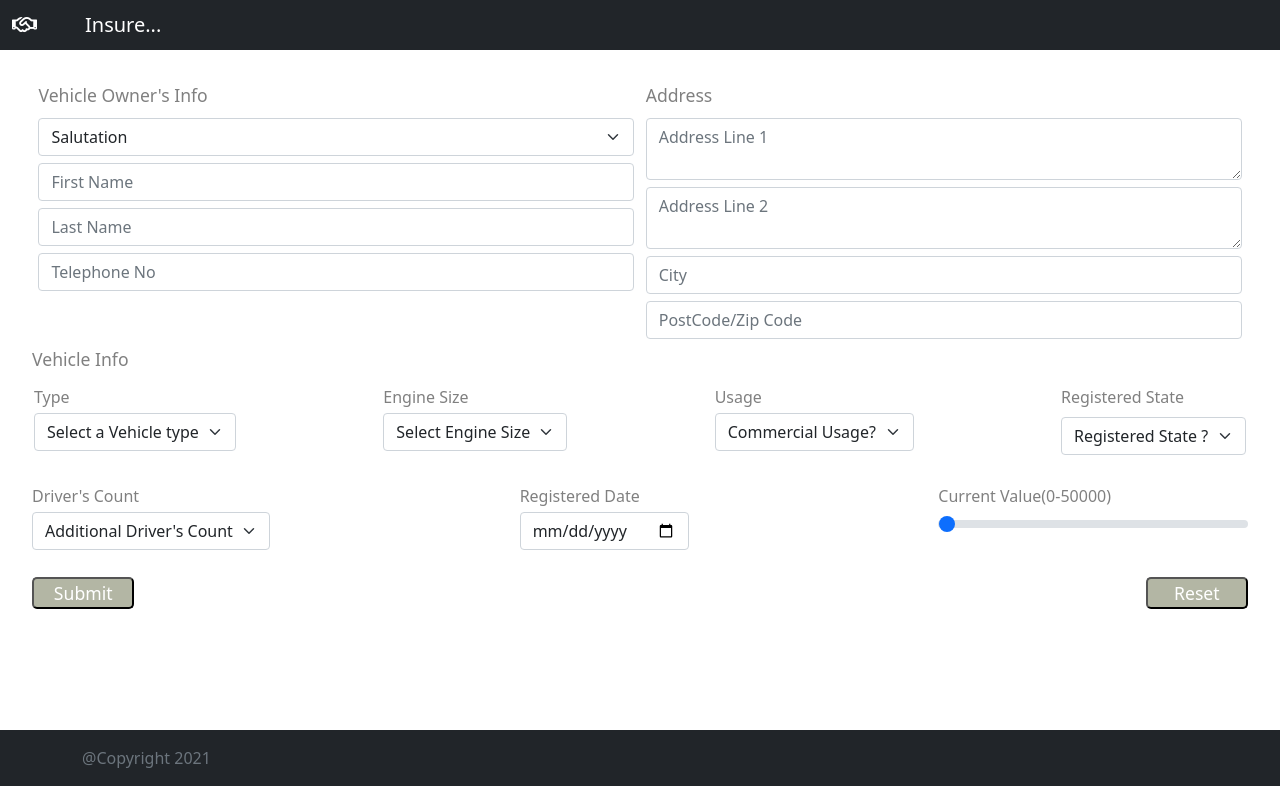
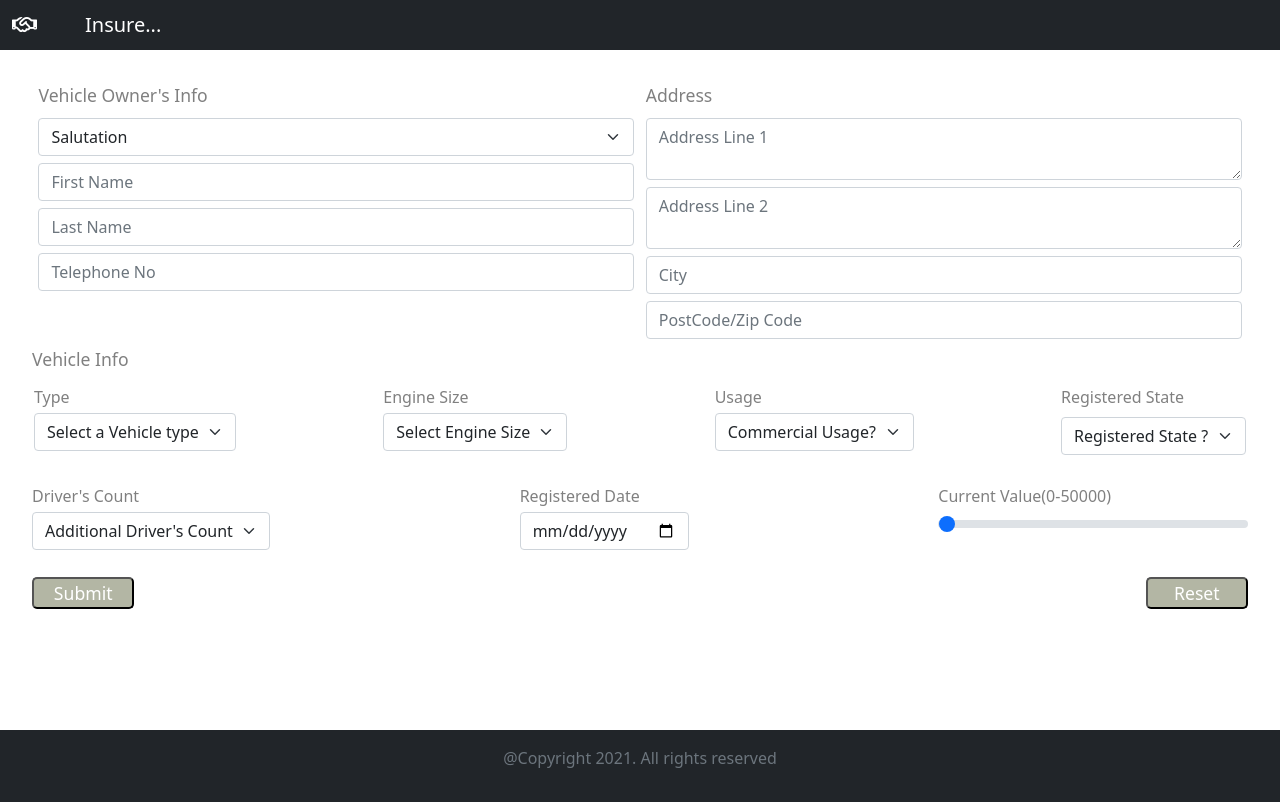
Before and after one commit to Iamsbharti/insurance-app, a React (Create React App) app: page / in a window 1280 px wide. Built offline with nearby package versions, Linux system fonts and the light colour scheme.

Commit message:
footer complete

```diff
--- a/src/components/Footer.js
+++ b/src/components/Footer.js
@@ -3,8 +3,8 @@ import React from "react";
 export const Footer = () => {
   return (
     <footer class="footer mt-auto py-3 bg-dark">
-      <div class="container">
-        <span class="text-muted">@Copyright 2021</span>
+      <div class="container footer_text">
+        <p class="text-muted">@Copyright 2021. All rights reserved</p>
       </div>
     </footer>
   );
--- a/src/index.css
+++ b/src/index.css
@@ -1,13 +1,16 @@
 body {
   margin: 0;
-  font-family: -apple-system, BlinkMacSystemFont, 'Segoe UI', 'Roboto', 'Oxygen',
-    'Ubuntu', 'Cantarell', 'Fira Sans', 'Droid Sans', 'Helvetica Neue',
+  font-family: -apple-system, BlinkMacSystemFont, "Segoe UI", "Roboto", "Oxygen",
+    "Ubuntu", "Cantarell", "Fira Sans", "Droid Sans", "Helvetica Neue",
     sans-serif;
   -webkit-font-smoothing: antialiased;
   -moz-osx-font-smoothing: grayscale;
 }
 
 code {
-  font-family: source-code-pro, Menlo, Monaco, Consolas, 'Courier New',
+  font-family: source-code-pro, Menlo, Monaco, Consolas, "Courier New",
     monospace;
 }
+.footer_text {
+  text-align: center;
+}
```
